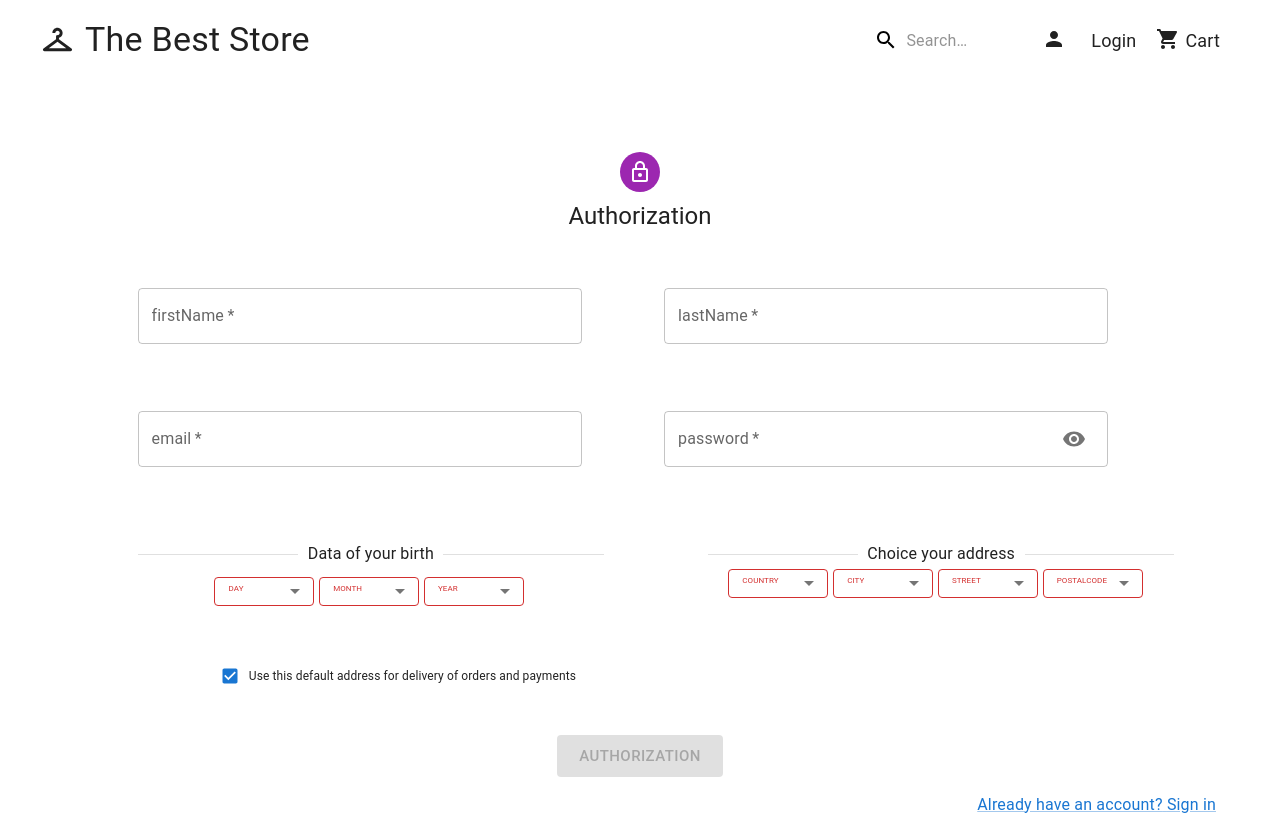
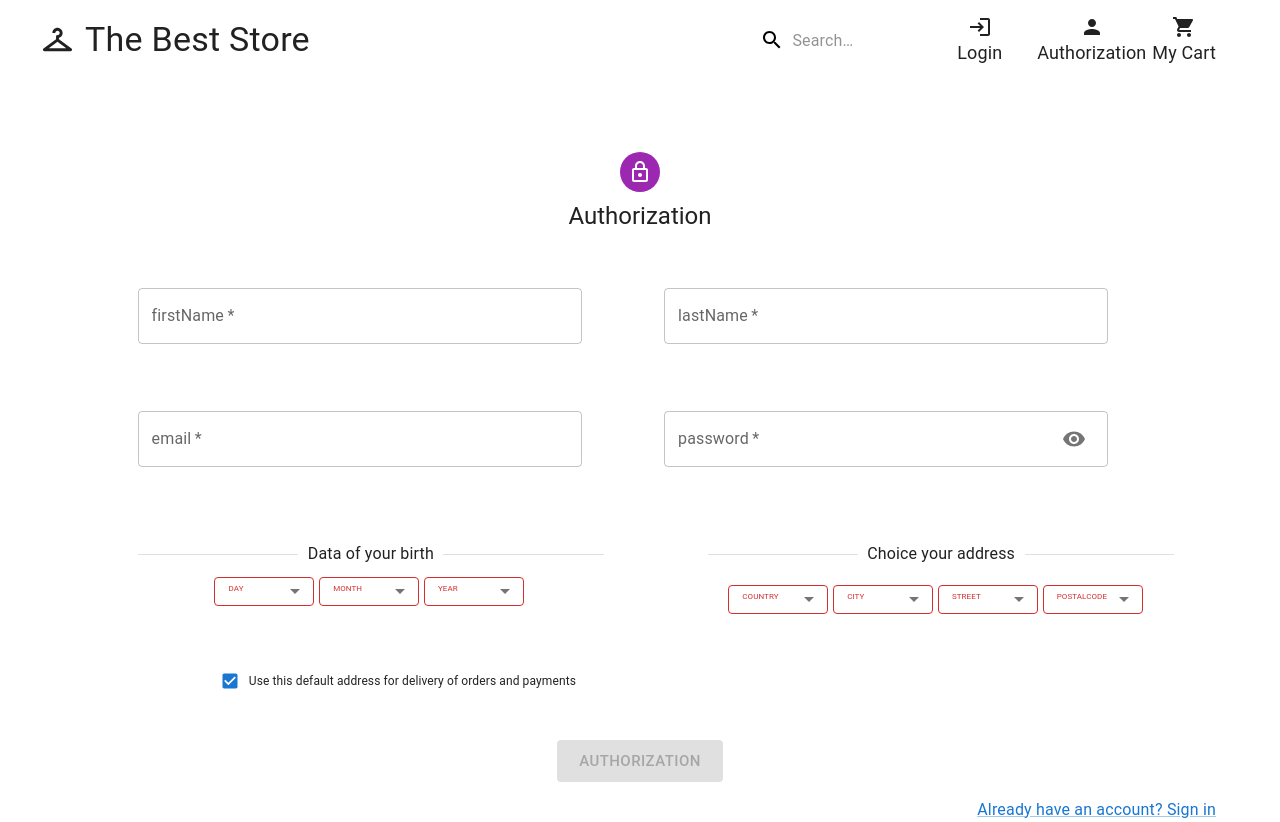
Before and after one commit to maybe-skiFF/eCommerce-Application, a React (Vite) app: page /registration in a window 1280 px wide. Built offline with nearby package versions, Linux system fonts and the light colour scheme; what @commercetools/platform-sdk, @commercetools/sdk-client-v2 would draw is missing.

Commit message:
feat: add worked button, useRef, useContext

```diff
--- a/src/components/forms/AddressBlock.tsx
+++ b/src/components/forms/AddressBlock.tsx
@@ -47,7 +47,7 @@ export const AddressBlock = (props: MyProps) => {
         flexDirection: 'column',
       }}
     >
-      <Divider sx={{ mb: 2 }}>{props.text}</Divider>
+      <Divider sx={{ mb: 4 }}>{props.text}</Divider>
       <Grid
         container
         spacing={2}
--- a/src/components/forms/RegistrationBlock.tsx
+++ b/src/components/forms/RegistrationBlock.tsx
@@ -174,10 +174,10 @@ export const RegistrationBlock = () => {
             getInputProps(handleClickShowPassword, showPassword),
           )}
         </Grid>
-        <Grid item xs={12} md={5.5} sm={12} onChange={handleStatusAge}>
+        <Grid item xs={12} md={5.5} sm={12} onMouseLeave={handleStatusAge}>
           <AgeBlock />
         </Grid>
-        <Grid item xs={12} md={5.5} sm={12} onChange={handleStatusAddress}>
+        <Grid item xs={12} md={5.5} sm={12} onMouseLeave={handleStatusAddress}>
           <AddressBlock text={SERVICE_MESSAGES.address} value={'default'} />
         </Grid>
         <Grid item xs={9} md={5.5} sm={12} ml={'8%'} mr={'8%'} mt={1}>
@@ -222,8 +222,8 @@ export const RegistrationBlock = () => {
               </Typography>
             }
           />
-        </Grid> */}
-        {/* <Grid item xs={6} onMouseLeave={handleStatusAge}>
+        </Grid>
+        <Grid item xs={6} onMouseLeave={handleStatusAge}>
           <Collapse in={openDefaultBillingAddress} timeout="auto" unmountOnExit>
             <AddressBlock
               text={SERVICE_MESSAGES.addressBilling}
@@ -243,7 +243,6 @@ export const RegistrationBlock = () => {
           isCurrentAddress,
         ],
         SERVICE_MESSAGES.authorization,
-        handleStatusAddress,
       )}
     </Box>
   );
--- a/src/components/pages/MainPage/Header/Header.scss
+++ b/src/components/pages/MainPage/Header/Header.scss
@@ -31,13 +31,13 @@
 
 .login {
   display: flex;
-  justify-content: space-between;
-  column-gap: 20px;
+  flex-direction: column;
+  align-items: center;
   font-size: 18px;
+margin-right: 1%;
 
   &__link {
     & svg {
-      margin-right: 5px;
       vertical-align: text-bottom;
     }
   }
@@ -47,10 +47,17 @@
   display: none;
 }
 
-.logout__btn-active {
-  display: flex;
-  align-items: center;
-}
+// .logout__btn-active {
+//   display: flex;
+//   flex-direction: column;
+//   align-items: center;
+//   font-size: 18px;
+//   &__link {
+//     & svg {
+//       vertical-align: text-bottom;
+//     }
+//   }
+// }
 
 .search {
   margin-right: 20px;
--- a/src/components/pages/MainPage/Header/Header.tsx
+++ b/src/components/pages/MainPage/Header/Header.tsx
@@ -2,6 +2,7 @@ import './Header.scss';
 import { Box, AppBar, Toolbar, Link, Typography } from '@mui/material';
 import CheckroomIcon from '@mui/icons-material/Checkroom';
 import PersonIcon from '@mui/icons-material/Person';
+import LoginIcon from '@mui/icons-material/Login';
 import LogoutIcon from '@mui/icons-material/Logout';
 import ShoppingCartIcon from '@mui/icons-material/ShoppingCart';
 import { SERVICE_MESSAGES } from 'src/constants/SERVICE_MESSAGES';
@@ -11,9 +12,10 @@ import { useCustomer, useIsAuth } from 'src/context/context';
 import { deleteContact } from 'src/serverPart/ApiRoot';
 import { ErrorObject } from '@commercetools/platform-sdk';
 import { SimpleSnackbar } from 'src/components/forms/Snackbar';
-import { SyntheticEvent, useState } from 'react';
+import { SyntheticEvent, useState, useRef } from 'react';
 
 export function Header() {
+  const refLogout = useRef<HTMLAnchorElement>(null);
   const [serverMessage, setServerMessage] = useState<string>('');
   const [open, setOpen] = useState<boolean>(false);
   const { customer } = useCustomer();
@@ -26,10 +28,11 @@ export function Header() {
     setOpen(false);
   };
   async function logoutUserHandler() {
-    const logoutBtn = document.querySelector('.logout')!;
-    logoutBtn.classList.remove('logout__btn-active');
-    logoutBtn.classList.add('logout__btn');
-    navigate('/login');
+    if (refLogout.current) {
+      refLogout.current.classList.remove('login');
+      refLogout.current.classList.add('logout__btn');
+    }
+
     await deleteContact(customer.email)
       .then(() => {
         navigate('/login');
@@ -78,27 +81,46 @@ export function Header() {
               className="login__link login"
               color="textPrimary"
               underline="none"
-              to="/login"
+              to={isAuth ? '/' : '/login'}
+              sx={{ width: '100px', marginLeft: '3%' }}
+            >
+              <LoginIcon />
+              {SERVICE_MESSAGES.login}
+            </Link>
+          </Box>
+          <Box className="login">
+            <Link
+              component={RouterLink}
+              className="login__link login"
+              color="textPrimary"
+              underline="none"
+              to={isAuth ? '/' : '/registration'}
+              sx={{ width: '100px', marginLeft: '3%' }}
             >
               <PersonIcon />
-              {SERVICE_MESSAGES.login}
+              {SERVICE_MESSAGES.authorization}
             </Link>
+          </Box>
+          <Box className="login">
             <Link
               component={RouterLink}
               to="/"
-              className="login__link"
+              className="login__link login"
               color="textPrimary"
               underline="none"
             >
               <ShoppingCartIcon />
               {SERVICE_MESSAGES.cart}
             </Link>
+          </Box>
+          <Box className="login">
             <Link
               component={RouterLink}
               to="/login"
-              className={`login__link logout ${isAuth ? 'logout__btn-active' : 'logout__btn'}`}
+              className={isAuth ? 'login login__link ' : 'logout__btn'}
               color="textPrimary"
               underline="none"
+              ref={refLogout}
               onClick={() => void logoutUserHandler()}
             >
               <LogoutIcon />
--- a/src/components/router/CreateRouter.tsx
+++ b/src/components/router/CreateRouter.tsx
@@ -1,4 +1,4 @@
-import { Navigate, createBrowserRouter } from 'react-router-dom';
+import { createBrowserRouter } from 'react-router-dom';
 import { MainPage } from '../pages/MainPage/MainPage';
 import { LoginPage } from '../pages/LoginPage/LoginPage';
 import { RegistrationPage } from '../pages/RegistrationPage/RegistrationPage';
@@ -14,11 +14,11 @@ export const CreateRouter = () => {
     },
     {
       path: '/login',
-      element: isAuth ? <Navigate to={'/'} /> : <LoginPage />,
+      element: isAuth ? <MainPage /> : <LoginPage />,
     },
     {
       path: '/registration',
-      element: <RegistrationPage />,
+      element: isAuth === true ? <MainPage /> : <RegistrationPage />,
     },
     {
       path: '*',
--- a/src/constants/SERVICE_MESSAGES.ts
+++ b/src/constants/SERVICE_MESSAGES.ts
@@ -7,7 +7,7 @@ export const SERVICE_MESSAGES = {
   errorMail:
     'The account is not registered. Check the spelling of the mail field',
   shipingAddress: 'My shiping address is different',
-  cart: 'Cart',
+  cart: 'My Cart',
   checkDone: 'Done',
   defaultAddress:
     'Use this default address for delivery of orders and payments',
```
